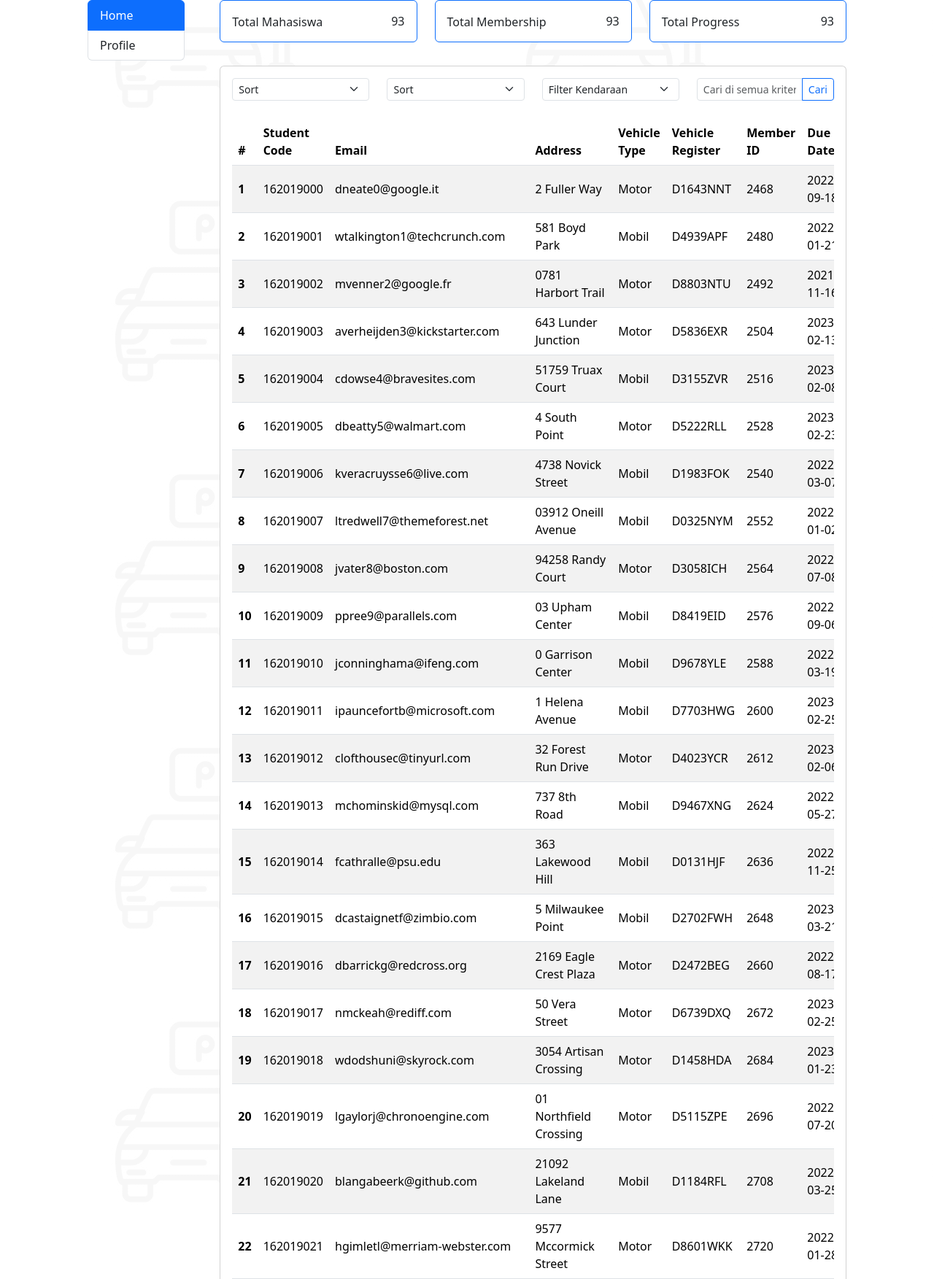
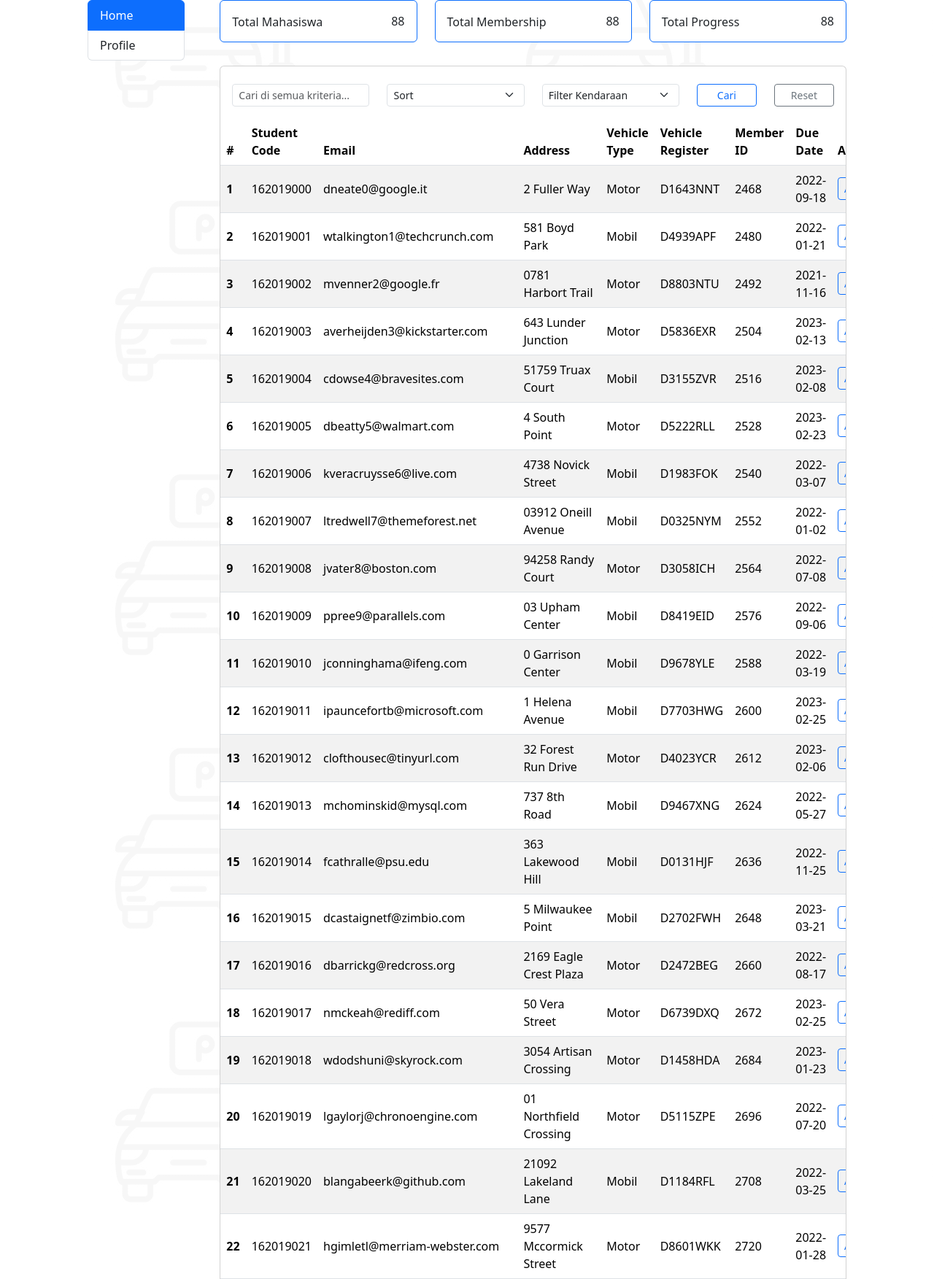
Before and after one commit to Joseph2702/RPL-PRAKTIKUM, a PHP site: page /dashboard-admin.php in a window 1280 px wide. Shown: the part 164-1917 px from the top of the page at 73% size. Run offline with PHP 8.4, Linux system fonts and the light colour scheme; the visitor is signed in with stand-in values (Sample User, id 1); data comes from the database, SQL or seed files in the repository.

Commit message:
add js add css separate files admin, add filter, redesign searching methods and queries

```diff
--- /dev/null
+++ b/css/our.css
@@ -0,0 +1,31 @@
+/* Admin Styling */
+.our-avatar {
+    background: none;
+    border: none;
+}
+
+.our-body-admin {
+    background: #fff;
+    background-image: url('../img/doodle3.jpg');
+    background-image: linear-gradient(to bottom, rgba(255, 255, 255, 0.97) 0%, rgba(255, 255, 255, 0.97) 100%), url('../img/doodle3.jpg');
+}
+
+.our-loading-wait{
+    position: fixed;
+    width: 100%;
+    height: 100vh;
+    display: flex;
+    justify-content: center;
+    align-items: center;
+    background-color: #fff;
+    top: 50%;
+    left: 50%;
+    transform: translate(-50%, -50%);
+    transform: -webkit-translate(-50%, -50%);
+    transform: -moz-translate(-50%, -50%);
+    transform: -ms-translate(-50%, -50%);
+    z-index: 999;
+}
+
+/* Login & Register Styling */
+/* Welcome Page Styling */
--- a/dashboard-admin.php
+++ b/dashboard-admin.php
@@ -1,28 +1,7 @@
 <?php
 session_start();
 include('server/connection.php');
-if (isset($_GET['search'])) {
-    $target = $_GET['search'];
-    $query = "SELECT * FROM `membership`
-    WHERE
-    `id_membership` LIKE '%$target%'
-    OR
-    `jenis_kendaraan` LIKE '%$target%'
-    OR
-    `no_plat` LIKE '%$target%'
-    OR
-    `email` LIKE '%$target%'
-    OR
-    `no_ktm` LIKE '%$target%'";
-} else if (isset($_GET['filterVehicleBy'])) {
-    $target = $_GET['filterVehicleBy'];
-    $query = "SELECT * FROM `membership`
-    WHERE
-    `jenis_kendaraan` LIKE '%$target%'";
-} else {
-    $query = 'SELECT * FROM membership';
-}
-$dataMembership = mysqli_query($conn, $query);
+include('server/admin-features.php');
 
 
 // if (!isset($_SESSION['logged_in'])) {
@@ -43,23 +22,6 @@ $dataMembership = mysqli_query($conn, $query);
 $member = mysqli_query($conn, "SELECT * FROM membership");
 $jumlah_member = mysqli_num_rows($member);
 
-//  Sorting
-$query1 = "SELECT * FROM membership order by id_membership";
-$path = 'asc';
-$newpath = 'asc';
-
-if (isset($_GET['orderby'])) {
-    $orderby = $_GET['orderby'];
-    $path = $_GET['path'];
-
-    $query1 = "SELECT * FROM  membership order by $orderby $path ";
-    if ($path == 'asc') {
-        $newpath = 'desc';
-
-    } else {
-        $newpath = 'asc';
-    }
-}
 ?>
 
 
@@ -72,24 +34,14 @@ if (isset($_GET['orderby'])) {
     <title>Admin Dashboard | Parkeer</title>
     <link href="https://cdn.jsdelivr.net/npm/bootstrap@5.3.0-alpha2/dist/css/bootstrap.min.css" rel="stylesheet"
         integrity="sha384-aFq/bzH65dt+w6FI2ooMVUpc+21e0SRygnTpmBvdBgSdnuTN7QbdgL+OapgHtvPp" crossorigin="anonymous">
-    <style>
-        .dt-avatar {
-            background: none;
-            border: none;
-        }
-
-        body {
-            background: #fff;
-            background-image: url('img/doodle3.jpg');
-            background-image: linear-gradient(to bottom, rgba(255, 255, 255, 0.97) 0%, rgba(255, 255, 255, 0.97) 100%), url('img/doodle3.jpg');
-        }
-    </style>
+    <link rel="stylesheet" href="css/our.css">
 </head>
 
-<body class="bg-body-tertiary">
-    <!-- Spinner Anim -->
-    <div class="spinner">
-
+<body class="our-body-admin">
+    <!-- Spinner Event On Document Ready -->
+    <div id="our-wait" class="our-loading-wait">
+        <div class="spinner-border" role="status">
+        </div>
     </div>
 
     <!-- Nav -->
@@ -100,7 +52,7 @@ if (isset($_GET['orderby'])) {
             </div>
             <div class="col col-lg-2 d-flex justify-content-end">
                 <div class="btn-group">
-                    <button type="button" class="dropdown-toggle dt-avatar" data-bs-toggle="dropdown"
+                    <button type="button" class="dropdown-toggle our-avatar" data-bs-toggle="dropdown"
                         aria-expanded="false">
                         <img src="https://sm.ign.com/ign_ap/cover/a/avatar-gen/avatar-generations_hugw.jpg"
                             class="object-fit-cover border rounded-circle" width="31px" alt="Profile Picture">
@@ -162,59 +114,86 @@ if (isset($_GET['orderby'])) {
                         <!-- Table -->
                         <div class="col-12 my-4">
                             <div class="card">
+                                <!-- Search, Filter, Input -->
                                 <div class="card-body pb-0">
-                                    <div class="row">
-                                        <div class="col-3">
-                                            <select class="form-select form-select-sm"
+                                    <form class="row sticky-top" action="<?= $_SERVER['PHP_SELF']; ?>" method="get">
+                                        <div class="col-12 col-lg-3 my-2">
+                                            <div class="input-group input-group-sm">
+                                                <input name="searchData" type="text"
+                                                    class="form-control form-control-sm"
+                                                    placeholder="Cari di semua kriteria..." value="<?php if (isset($_GET['searchData'])) {
+                                                        echo $_GET['searchData'];
+                                                    } ?>">
+                                            </div>
+                                        </div>
+                                        <div class="col-12 col-lg-3 my-2">
+                                            <select name="sortBy" class="form-select form-select-sm"
                                                 aria-label=".form-select-sm example">
-                                                <option selected disabled>Sort</option>
-                                                <option value="1">Sort by Student Code A-Z</option>
-                                                <option value="1">Sort by Student Code Z-A</option>
-                                                <option value="2">Sort by Vehicle Type A-Z</option>
-                                                <option value="2">Sort by Vehicle Type Z-A</option>
-                                                <option value="2">Sort by Vehicle Register A-Z</option>
-                                                <option value="2">Sort by Vehicle Register Z-A</option>
-                                                <option value="2">Sort by Due Date A-Z</option>
-                                                <option value="2">Sort by Due Date Z-A</option>
+                                                <option <?php if (!isset($_GET['sortBy'])) {
+                                                    echo "selected";
+                                                } ?>   selected disabled>Sort</option>
+                                                <option <?php if (isset($_GET['sortBy']) && $_GET['sortBy'] == "studentAsc") {
+                                                    echo "selected";
+                                                } ?>   value="studentAsc">Sort by Student Code A-Z</option>
+                                                <option <?php if (isset($_GET['sortBy']) && $_GET['sortBy'] == "studentDesc") {
+                                                    echo "selected";
+                                                } ?>   value="studentDesc">Sort by Student Code Z-A</option>
+                                                <option <?php if (isset($_GET['sortBy']) && $_GET['sortBy'] == "vehicleAsc") {
+                                                    echo "selected";
+                                                } ?>   value="vehicleAsc">Sort by Vehicle Type A-Z</option>
+                                                <option <?php if (isset($_GET['sortBy']) && $_GET['sortBy'] == "vehicleDesc") {
+                                                    echo "selected";
+                                                } ?>   value="vehicleDesc">Sort by Vehicle Type Z-A</option>
+                                                <option <?php if (isset($_GET['sortBy']) && $_GET['sortBy'] == "registerAsc") {
+                                                    echo "selected";
+                                                } ?>   value="registerAsc">Sort by Vehicle Register A-Z</option>
+                                                <option <?php if (isset($_GET['sortBy']) && $_GET['sortBy'] == "registerDesc") {
+                                                    echo "selected";
+                                                } ?>   value="registerDesc">Sort by Vehicle Register Z-A</option>
+                                                <option <?php if (isset($_GET['sortBy']) && $_GET['sortBy'] == "memberAsc") {
+                                                    echo "selected";
+                                                } ?>   value="memberAsc">Sort by Member ID A-Z</option>
+                                                <option <?php if (isset($_GET['sortBy']) && $_GET['sortBy'] == "memberDesc") {
+                                                    echo "selected";
+                                                } ?>   value="memberDesc">Sort by Member ID Z-A</option>
+                                                <option <?php if (isset($_GET['sortBy']) && $_GET['sortBy'] == "dueAsc") {
+                                                    echo "selected";
+                                                } ?>   value="dueAsc">Sort by Due Date A-Z</option>
+                                                <option <?php if (isset($_GET['sortBy']) && $_GET['sortBy'] == "dueDesc") {
+                                                    echo "selected";
+                                                } ?>   value="dueDesc">Sort by Due Date Z-A</option>
                                             </select>
                                         </div>
-                                        <div class="col-3">
-                                            <select class="form-select form-select-sm"
+                                        <div class="col-12 col-lg-3 my-2">
+                                            <select name="filterVehicleBy" class="form-select form-select-sm"
                                                 aria-label=".form-select-sm example">
-                                                <option selected disabled>Sort</option>
-                                                <option value="1">Sort by Student Code A-Z</option>
-                                                <option value="1">Sort by Student Code Z-A</option>
-                                                <option value="2">Sort by Vehicle Type A-Z</option>
-                                                <option value="2">Sort by Vehicle Type Z-A</option>
-                                                <option value="2">Sort by Vehicle Register A-Z</option>
-                                                <option value="2">Sort by Vehicle Register Z-A</option>
-                                                <option value="2">Sort by Due Date A-Z</option>
-                                                <option value="2">Sort by Due Date Z-A</option>
+                                                <option <?php if (!isset($_GET['filterVehicleBy'])) {
+                                                    echo "selected";
+                                                } ?> disabled>Filter Kendaraan</option>
+                                                <option <?php if (isset($_GET['filterVehicleBy']) && $_GET['filterVehicleBy'] == "Mobil") {
+                                                    echo "selected";
+                                                } ?>   value="Mobil">Mobil</option>
+                                                <option <?php if (isset($_GET['filterVehicleBy']) && $_GET['filterVehicleBy'] == "Motor") {
+                                                    echo "selected";
+                                                } ?> value="Motor">Motor</option>
                                             </select>
                                         </div>
-                                        <div class="col-3">
-                                            <form action="<?= $_SERVER['PHP_SELF']; ?>" method="get">
-                                                <select name="filterVehicleBy" class="form-select form-select-sm"
-                                                    aria-label=".form-select-sm example"
-                                                    onchange='if(this.value != 0) { this.form.submit(); }'>
-                                                    <option selected disabled>Filter Kendaraan</option>
-                                                    <option value="mobil">Mobil</option>
-                                                    <option value="motor">Motor</option>
-                                                </select>
-                                            </form>
+                                        <div class="col-12 col-lg-3 my-2">
+                                            <div class="row">
+                                                <div class="col-6">
+                                                    <button class="btn btn-sm btn-outline-primary w-100" type="button"
+                                                        onclick="document.forms[0].submit()">Cari</button>
                                                 </div>
-                                        <div class="col-3">
-                                            <form action="<?= $_SERVER['PHP_SELF']; ?>" method="get">
-                                                <div class="input-group input-group-sm mb-3">
-                                                    <input name="search" type="text"
-                                                        class="form-control form-control-sm"
-                                                        placeholder="Cari di semua kriteria...">
-                                                    <button class="btn btn-outline-primary" type="button"
-                                                        id="button-addon2"
-                                                        onclick="document.forms[0].submit()">Cari</button>
+                                                <div class="col-6">
+                                                    <a class="btn btn-outline-secondary btn-sm w-100"
+                                                        href="<?= $_SERVER['PHP_SELF']; ?>">Reset</a>
+                                                </div>
+                                            </div>
                                         </div>
                                     </form>
                                 </div>
+                                <!-- Table -->
+                                <div class="row">
                                     <div class="col-12">
                                         <div class="table-responsive my-2">
                                             <table class="table table-hover table-striped">
@@ -302,6 +281,7 @@ if (isset($_GET['orderby'])) {
                                         </div>
                                     </div>
                                 </div>
+                                <!-- Pagination -->
                                 <div class="col-12 d-flex justify-content-center">
                                     <nav aria-label="Page navigation">
                                         <ul class="pagination pagination-sm">
@@ -348,11 +328,10 @@ if (isset($_GET['orderby'])) {
     </div>
     </div>
     <!-- Footer -->
-
     <script src="https://cdn.jsdelivr.net/npm/bootstrap@5.3.0-alpha2/dist/js/bootstrap.bundle.min.js"
         integrity="sha384-qKXV1j0HvMUeCBQ+QVp7JcfGl760yU08IQ+GpUo5hlbpg51QRiuqHAJz8+BrxE/N"
         crossorigin="anonymous"></script>
-    <script src="js/myjs.js"></script>
+    <script src="js/our.js"></script>
 </body>
 
 </html>
--- a/parkir+duimmy.sql
+++ b/parkir+duimmy.sql
@@ -262,11 +262,6 @@ insert into membership (id_membership, no_ktm , jenis_kendaraan, masa_berlaku, n
 insert into membership (id_membership, no_ktm , jenis_kendaraan, masa_berlaku, no_plat, email, alamat	) values (4744, 162021023, 'Motor', '2022-12-16 03:08:54', 'D7088ODS', 'acorcutn@printfriendly.com', '16 Caliangt Crossing');
 insert into membership (id_membership, no_ktm , jenis_kendaraan, masa_berlaku, no_plat, email, alamat	) values (4756, 162021024, 'Mobil', '2022-11-22 09:49:48', 'D4105ZKF', 'rmyrtleo@flickr.com', '885 Village Lane');
 insert into membership (id_membership, no_ktm , jenis_kendaraan, masa_berlaku, no_plat, email, alamat	) values (4768, 162021025, 'Motor', '2022-02-27 07:47:21', 'D7343UVY', 'dmcowenp@ezinearticles.com', '77117 Golden Leaf Way');
-insert into membership (id_membership, no_ktm , jenis_kendaraan, masa_berlaku, no_plat, email, alamat	) values (4780, 162021026, 'Mobil', '2021-12-19 22:38:15', 'D5412GTI', 'jmoncrieffeq@livejournal.com', '82 Namekagon Drive');
-insert into membership (id_membership, no_ktm , jenis_kendaraan, masa_berlaku, no_plat, email, alamat	) values (4792, 162021027, 'Motor', '2022-08-05 02:19:18', 'D2056OOH', 'rbeaumontr@umich.edu', '0147 Dennis Junction');
-insert into membership (id_membership, no_ktm , jenis_kendaraan, masa_berlaku, no_plat, email, alamat	) values (4804, 162021028, 'Mobil', '2022-08-09 16:59:00', 'D3545QLK', 'lkohtlers@moonfruit.com', '4213 Helena Alley');
-insert into membership (id_membership, no_ktm , jenis_kendaraan, masa_berlaku, no_plat, email, alamat	) values (4816, 162021029, 'Motor', '2021-11-04 05:22:09', 'D2005NFW', 'mmiliffet@ovh.net', '31 Sunfield Court');
-insert into membership (id_membership, no_ktm , jenis_kendaraan, masa_berlaku, no_plat, email, alamat	) values (4828, 162021030, 'Motor', '2023-02-24 23:37:01', 'D4011DMR', 'rreinardu@issuu.com', '873 Ohio Circle');
 --
 -- Indexes for dumped tables
 --
```
Also changed, not shown: js/myjs.js (deleted, +0 -8 lines), js/our.js (added, +25 -0 lines), server/admin-features.php (added, +31 -0 lines). Lines whose indentation alone changed are shown as unchanged.
